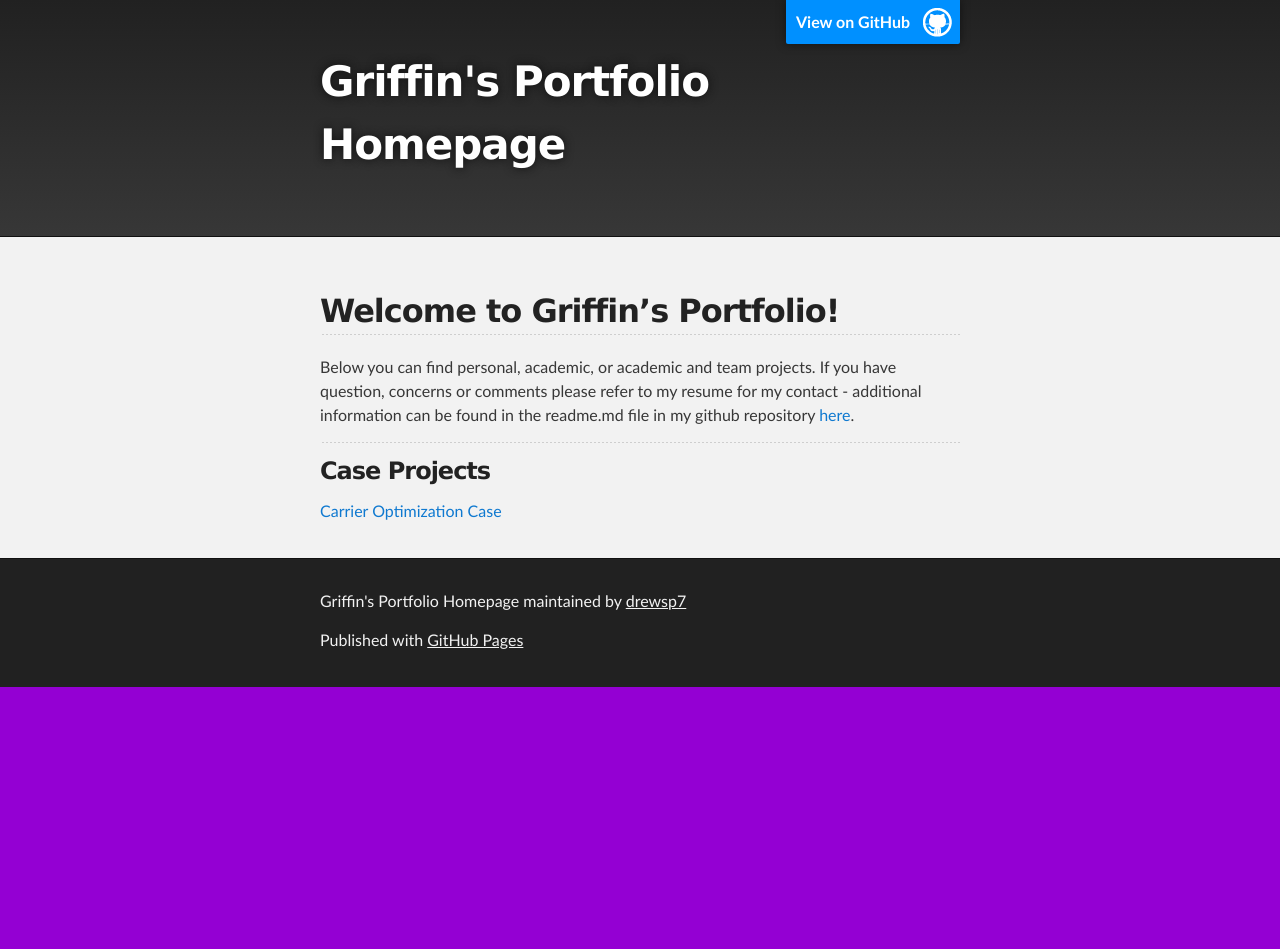
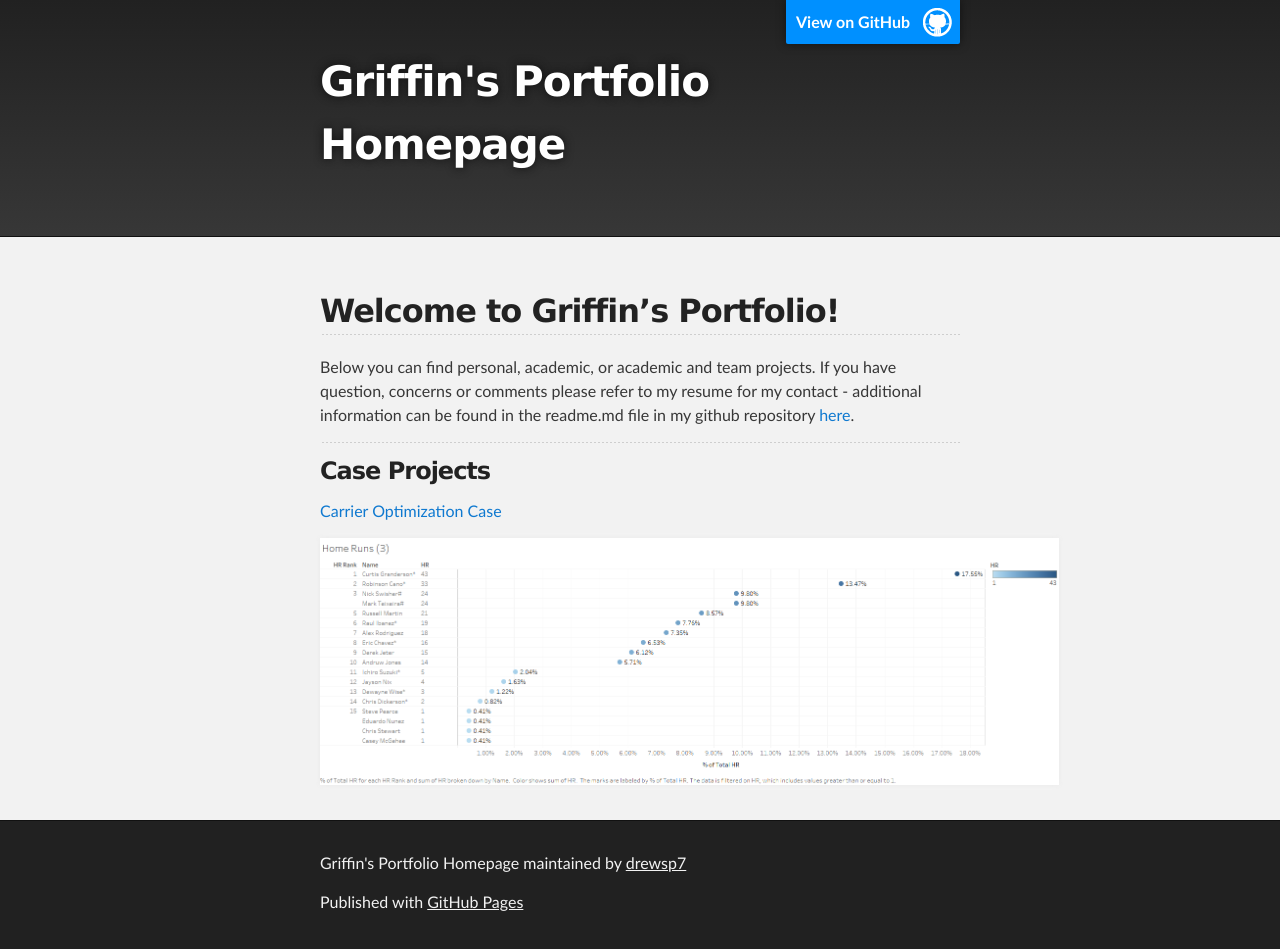
Before and after one commit to drewsp7/griffinsalyer.github.io, a Jekyll site: the page built from index.md, in a window 1280 px wide. Built offline with Jekyll 4.4.1, drawn with Linux system fonts in a browser that asks for light colours; our own code applies the rules of GitHub Pages for plain Markdown files; the repository's description, which GitHub fills in, is left out; before the commit the page ends 900 px from its top, so only the background shows below that.

Commit message:
Update index.md

```diff
--- a/index.md
+++ b/index.md
@@ -9,3 +9,8 @@ Below you can find personal, academic, or academic and team projects. If you hav
 ### Case Projects
 
 [Carrier Optimization Case](/Projects/PluvioCarry.html)
+
+
+
+
+![here is the picture](HomeRunsTest.png)
```
